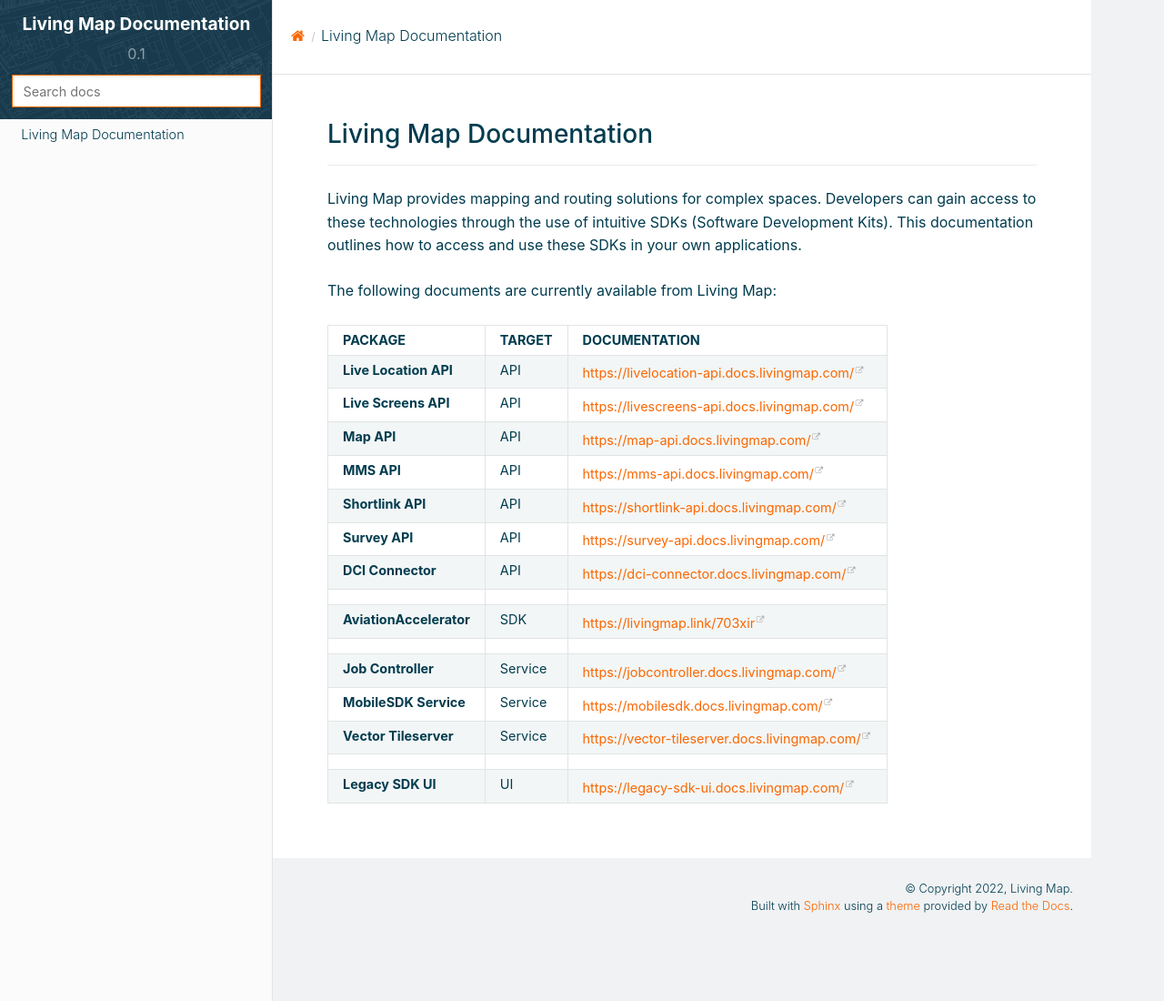
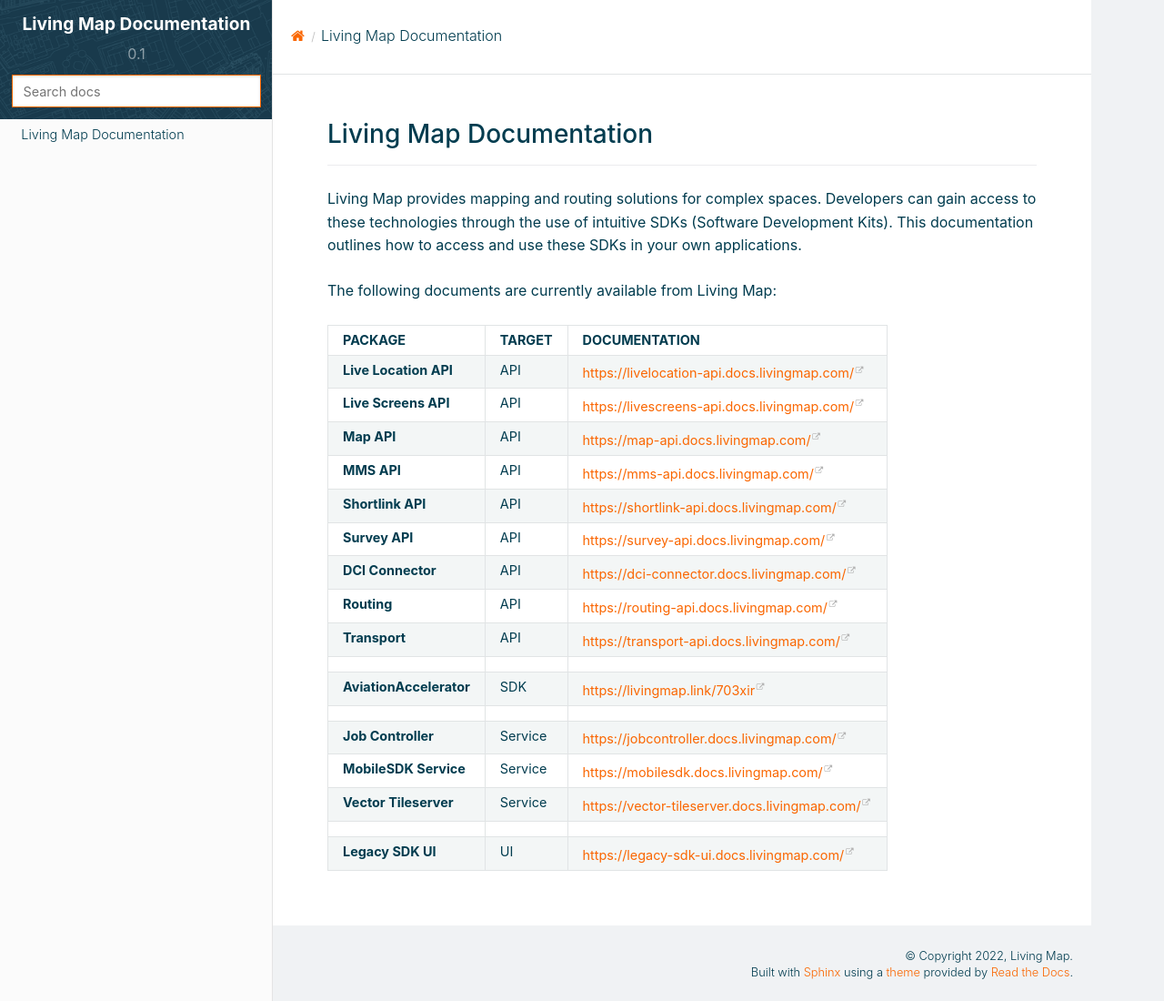
Before and after one commit to livingmap/documentation, a Sphinx documentation site: the page built from source/index.rst, in a window 1280 px wide and 1100 px high. Shown: the whole window at 91% size. Built offline with Sphinx 7.4.7 and the Read the Docs theme 2.0.0, drawn with Linux system fonts in a browser that asks for light colours.

Commit message:
Adding Transport and Routing API urls

```diff
--- a/source/index.rst
+++ b/source/index.rst
@@ -24,6 +24,10 @@
 +---------------------------+-----------------------+---------------------------------------------------------------+
 | **DCI Connector**         | API                   | `<https://dci-connector.docs.livingmap.com/>`_                |
 +---------------------------+-----------------------+---------------------------------------------------------------+
+| **Routing**               | API                   | `<https://routing-api.docs.livingmap.com/>`_                  |
++---------------------------+-----------------------+---------------------------------------------------------------+
+| **Transport**             | API                   | `<https://transport-api.docs.livingmap.com/>`_                |
++---------------------------+-----------------------+---------------------------------------------------------------+
 |                           |                       |                                                               |
 +---------------------------+-----------------------+---------------------------------------------------------------+
 | **AviationAccelerator**   | SDK                   | `<https://livingmap.link/703xir>`_                            |
```
